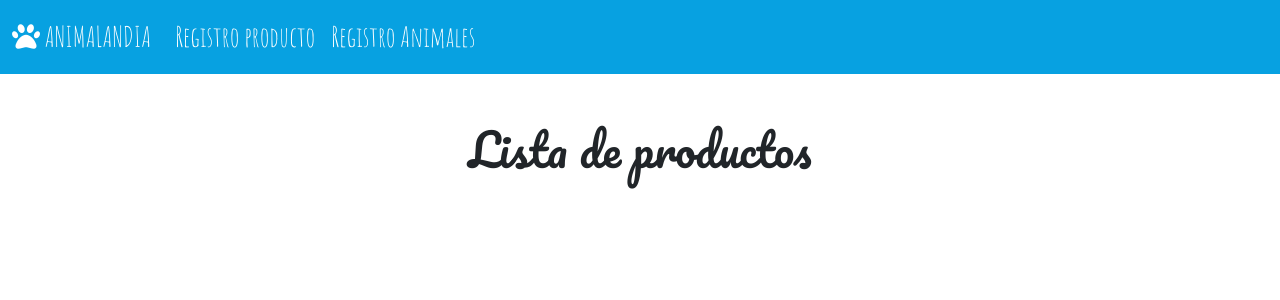
After one commit to MarisQuinte014/casahogar, a CodeIgniter 4 app: the page made by app/Views/listaProductos.php in a window 1280 px wide. The commit adds this page. Shown: the top 300 px of the page. Run offline with PHP 8.4 and a stand-in for CodeIgniter, Linux system fonts and the light colour scheme; the template is opened without the code that fills it, so the values that code supplies are empty; some libraries are stand-ins or nearby versions.

Commit message:
ListaProducto

```diff
--- a/app/Config/Routes.php
+++ b/app/Config/Routes.php
@@ -33,9 +33,13 @@ $routes->setAutoRoute(true);
 // route since we don't have to scan directories.
 $routes->get('/', 'Home::index');
 $routes->get('/RegistroProducto', 'Producto::index');
+$routes->get('/RegistroAnimales', 'Animales::index');
 $routes->post('/RegistroProducto/registrar', 'Producto::registrarProducto');
 $routes->post('/RegistroAnimales/registrar', 'Animales::registrarAnimales');
-$routes->get('/RegistroAnimales', 'Animales::index');
+$routes->get('/Producto/listado', 'Producto::buscar');
+$routes->get('/Animales/listado', 'Animales::buscar');
+$routes->get('/Productos/eliminar(:num)', 'Producto::eliminar/$1');
+
 //accedo a un metodo con un punto
 /*
  * --------------------------------------------------------------------
--- a/app/Controllers/Animales.php
+++ b/app/Controllers/Animales.php
@@ -52,4 +52,8 @@ class Animales extends BaseController
         return redirect()->to(site_url('/RegistroAnimales'))->with('mensaje',$mensaje);
         }
     }
+
+    public function buscar(){
+
+    }
 }
--- a/app/Views/bienvenida.php
+++ b/app/Views/bienvenida.php
@@ -132,7 +132,6 @@
 			</div>
 		</div>
 	</section>
-
 	<footer style="background-color: #EEE9E8;">
 		<div class="container mt-5 pt-4">
 			<div class="row">
@@ -152,9 +151,7 @@
 					<h3 class="fuente2"><i class="fas fa-paw"></i> Animalanida</h3>
 					<i class="fab fa-facebook fa-3x"></i>
 					<i class="fab fa-instagram fa-3x"></i>
-					<i class="fab fa-youtube fa-3x"></i><br><br><br>
-
-
+					<i class="fab fa-youtube fa-3x"></i>
 					<p class="fuente mt-5">© 2021 / NIT: 890905211-1 / Código DANE: 05001 / Código Postal: 050015</p>
 				</div>
 			</div>
--- /dev/null
+++ b/app/Views/listaProductos.php
@@ -0,0 +1,170 @@
+<!DOCTYPE html>
+<html lang="en">
+
+<head>
+    <meta charset="UTF-8">
+    <meta http-equiv="X-UA-Compatible" content="IE=edge">
+    <meta name="viewport" content="width=device-width, initial-scale=1.0">
+    <link rel="preconnect" href="https://fonts.googleapis.com">
+    <link rel="preconnect" href="https://fonts.gstatic.com" crossorigin>
+    <link href="https://fonts.googleapis.com/css2?family=Amatic+SC&display=swap" rel="stylesheet">
+    <link href="https://cdn.jsdelivr.net/npm/bootstrap@5.1.1/dist/css/bootstrap.min.css" rel="stylesheet"
+        integrity="sha384-F3w7mX95PdgyTmZZMECAngseQB83DfGTowi0iMjiWaeVhAn4FJkqJByhZMI3AhiU" crossorigin="anonymous">
+    <link rel="preconnect" href="https://fonts.googleapis.com">
+    <link rel="preconnect" href="https://fonts.gstatic.com" crossorigin>
+    <link rel="preconnect" href="https://fonts.googleapis.com">
+    <link rel="preconnect" href="https://fonts.gstatic.com" crossorigin>
+    <link href="https://fonts.googleapis.com/css2?family=Amatic+SC&family=Pacifico&display=swap" rel="stylesheet">
+    <link href="https://fonts.googleapis.com/css2?family=Amatic+SC&display=swap" rel="stylesheet">
+    <link rel="stylesheet" href="<?= base_url('public/styles/estilos.css') ?>">
+    <title>Lista Producto</title>
+</head>
+
+<body>
+    <header>
+        <nav class="navbar navbar-expand-lg navbar-dark fondo mb-5">
+            <div class="container-fluid">
+                <a class="navbar-brand fuente" href="#">
+                    <i class="fas fa-paw"></i>
+                    ANIMALANDIA
+                </a>
+                <button class="navbar-toggler" type="button" data-bs-toggle="collapse"
+                    data-bs-target="#navbarSupportedContent" aria-controls="navbarSupportedContent"
+                    aria-expanded="false" aria-label="Toggle navigation">
+                    <span class="navbar-toggler-icon"></span>
+                </button>
+                <div class="collapse navbar-collapse" id="navbarSupportedContent">
+                    <ul class="navbar-nav me-auto mb-2 mb-lg-0">
+                        <li class="nav-item">
+                            <a class="nav-link active fuente" aria-current="page"
+                                href="<?= site_url('/RegistroProducto') ?>">Registro producto</a>
+                        </li>
+                        <li class="nav-item">
+                            <a class="nav-link active fuente" aria-current="page"
+                                href="<?= site_url('/RegistroAnimales') ?>">Registro Animales</a>
+                        </li>
+                    </ul>
+                </div>
+            </div>
+        </nav>
+    </header>
+
+    <section>
+        <div class="container">
+            <div class="col-12 mb-5">
+                <h1 class="text-center registroAnimales">Lista de productos</h1>
+            </div>
+        </div>
+    </section>
+
+    <main>
+        <div class="container">
+            <div class="row row-cols-1 row-cols-md-5 g-4">
+                <?php foreach($productos as $producto):?>
+                <div class="card" style="width: 18rem;">
+                    <img src="<?= $producto["foto"]?>" class="card-img-top h-100" alt="...">
+                    <div class="card-body p-3">
+                        <h5 class="card-title fuente2"><?= $producto["nombre"]?></h5>
+                        <p class="card-text fuente">Precio: <?= $producto["precio"]?></p>
+                        <p class="card-text fuente">Descripción: <?= $producto["descripcion"]?></p>
+                        <a href="#" data-bs-toggle="modal" data-bs-target="#ModalDelete<?= $producto["idProducto"] ?>"
+                            class="btn btn-primary"><i class="fas fa-trash-alt"></i></a>
+                        <a href="#" class="btn btn-primary"><i class="fas fa-edit"></i></a>
+                    </div>
+                    <section>
+                        <!-- Modal Eliminar-->
+                        <div class="modal fade" id="ModalDelete<?= $producto["idProducto"] ?>" aria-hidden="true">
+                            <div class="modal-dialog">
+                                <div class="modal-content">
+                                    <div class="modal-header fondo">
+                                        <h5 class="modal-title fuente2">Eliminar Producto</h5>
+                                        <button type="button" class="btn-close" data-bs-dismiss="modal"
+                                            aria-label="Close"></button>
+                                    </div>
+                                    <div class="modal-body">
+                                        <p class="fuente">¿Está seguro que quiere eliminar este producto?</p>
+                                        <p class="fuente">Id del producto: <?= $producto["idProducto"] ?></p>
+                                    </div>
+                                    <div class="text-center modal-footer">
+                                        <!-- <button type="button" class="btn btn-secondary" data-bs-dismiss="modal">Cerrar</button> -->
+                                        <a href="<?= site_url('/Productos/eliminar'.$producto["idProducto"]) ?>"
+                                            class="btn btn-danger">Eliminar</a>
+                                    </div>
+                                </div>
+                            </div>
+                        </div>
+                    </section>
+                    <section>
+                        <!-- Modal Editar-->
+                        <div class="modal fade" id="ModalEdit<?= $producto["idProducto"] ?>" aria-hidden="true">
+                            <div class="modal-dialog">
+                                <div class="modal-content">
+                                    <div class="modal-header fondo">
+                                        <h5 class="modal-title fuente2">Actualizar Producto</h5>
+                                        <button type="button" class="btn-close" data-bs-dismiss="modal"
+                                            aria-label="Close"></button>
+                                    </div>
+                                    <div class="modal-body">
+                                        <div class="row">
+                                            <div class="col">
+                                                <form action="" method="">
+                                                    <div class="mb-3">
+                                                        <label for="exampleInputEmail1" class="form-label fuente"><i
+                                                                class="fas fa-bone"></i><b>
+                                                                Producto:</b></label>
+                                                        <input type="text" class="form-control fuente" id="producto"
+                                                            name="producto" aria-describedby="emailHelp">
+                                                    </div>
+                                                    <div class="mb-3">
+                                                        <label for="exampleInputPassword1" class="form-label fuente"><i
+                                                                class="fas fa-images"></i><b> Fotografia:</b></label>
+                                                        <input type="text" class="form-control fuente" id="fotografia"
+                                                            name="fotografia">
+                                                    </div>
+                                                    <div class="mb-3">
+                                                        <label for="exampleInputPassword1" class="form-label fuente"><i
+                                                                class="fas fa-dollar-sign"></i><b> Precio
+                                                                Unidad:</b></label>
+                                                        <input type="number" class="form-control fuente"
+                                                            id="precioUnidad" name="precioUnidad">
+                                                    </div>
+                                                    <div class="mb-3">
+                                                        <!-- <label for="exampleFormControlTextarea1">Descripción:</label> -->
+                                                        <textarea class="form-control fuente" id="descripcion"
+                                                            name="descripcion" rows="3"
+                                                            placeholder="Descripción:"></textarea>
+
+                                                    </div>
+                                                    <div class="mb-3">
+                                                        <label for="exampleInputPassword1" class="form-label fuente"><i
+                                                                class="fas fa-otter"></i><b>
+                                                                Tipo de Animal:</b></label>
+                                                        <select class="form-control fuente" name="tipodeAnimal">
+                                                            <option value="1">Perros</option>
+                                                            <option value="2">Gatos</option>
+                                                            <option value="3">Aves</option>
+                                                            <option value="4">Caballos</option>
+                                                            <option value="5">Reptiles</option>
+                                                        </select>
+                                                    </div>
+                                                </form>
+                                            </div>
+                                        </div>
+                                    </div>
+                                </div>
+                            </div>
+                        </div>
+                    </section>
+                </div>
+                <?php endforeach ?>
+            </div>
+        </div>
+    </main>
+
+    <script src="https://kit.fontawesome.com/3675f85246.js" crossorigin="anonymous"></script>
+    <script src="https://cdn.jsdelivr.net/npm/bootstrap@5.1.1/dist/js/bootstrap.bundle.min.js"
+        integrity="sha384-/bQdsTh/da6pkI1MST/rWKFNjaCP5gBSY4sEBT38Q/9RBh9AH40zEOg7Hlq2THRZ" crossorigin="anonymous">
+    </script>
+</body>
+
+</html>
--- a/app/Views/registroProducto.php
+++ b/app/Views/registroProducto.php
@@ -100,6 +100,7 @@
                 <div class="col-6 pt-5">
                     <img src="<?= base_url('public/img/productos1.jpg') ?>" class="img-fluid w-100 rounded mb-5 mt-5">
                     <img src="<?= base_url('public/img/imagen7.jpg') ?>" class="img-fluif w-100 rounded">
+                    <a href="<?= site_url('/Producto/listado') ?>">Ver Inventario</a>
                 </div>
             </div>
         </div>
```
Also changed, not shown: app/Controllers/Producto.php (+38 -0 lines).
